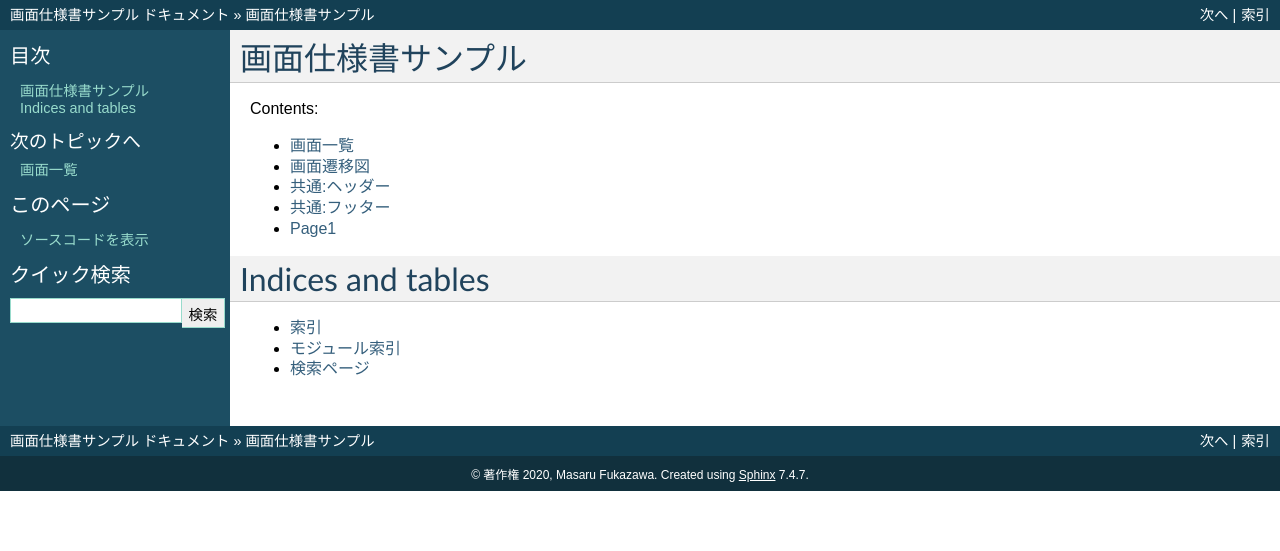
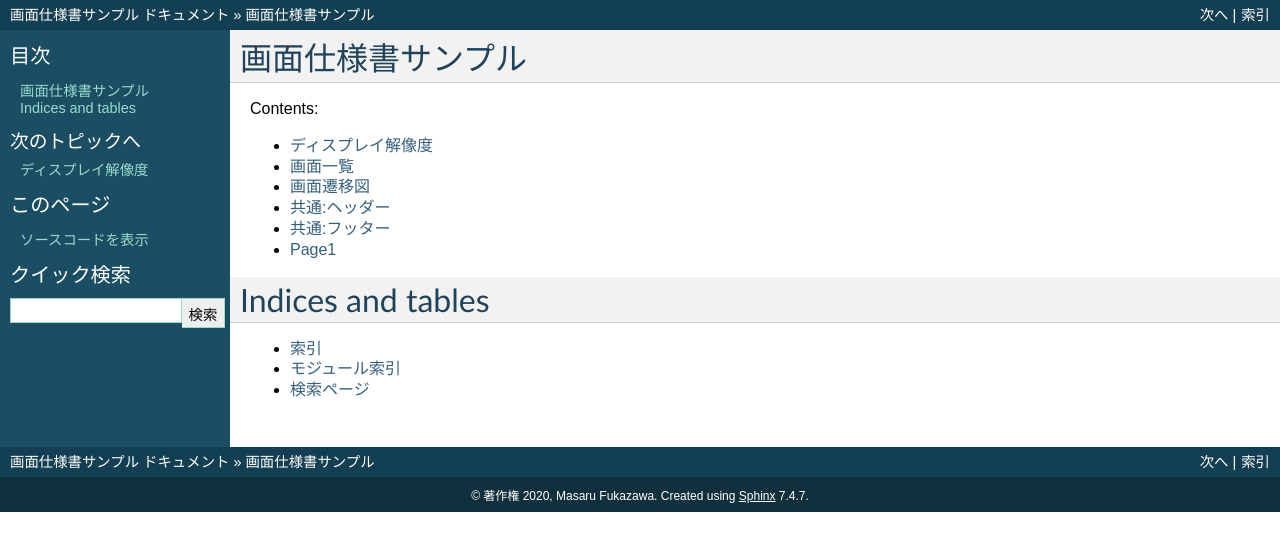
Before and after one commit to MasaruFukazawa/devdocs, a Sphinx documentation site: the page built from screen_design/source/index.rst, in a window 1280 px wide. Shown: the top 551 px of the page. Built offline with Sphinx 7.4.7, drawn with Linux system fonts in a browser that asks for light colours.

Commit message:
ディスプレイ解像度追加

```diff
--- /dev/null
+++ b/screen_design/source/display_resolution.rst
@@ -0,0 +1,17 @@
+ディスプレイ解像度
+==============================================
+
+PC
+----------------------------------------------
+
+- ブラウザ横幅: 1024px
+
+- コンテンツ幅:
+
+
+スマフォ
+----------------------------------------------
+
+- ブラウザ横幅: 375px
+
+  - retina対応のため、デザインは、750pxで作成
--- a/screen_design/source/index.rst
+++ b/screen_design/source/index.rst
@@ -10,7 +10,8 @@
    :maxdepth: 1
    :caption: Contents:
 
-   screen_list.rst
+   display_resolution
+   screen_list
    screen_transition_diagram
    header
    footer
```
